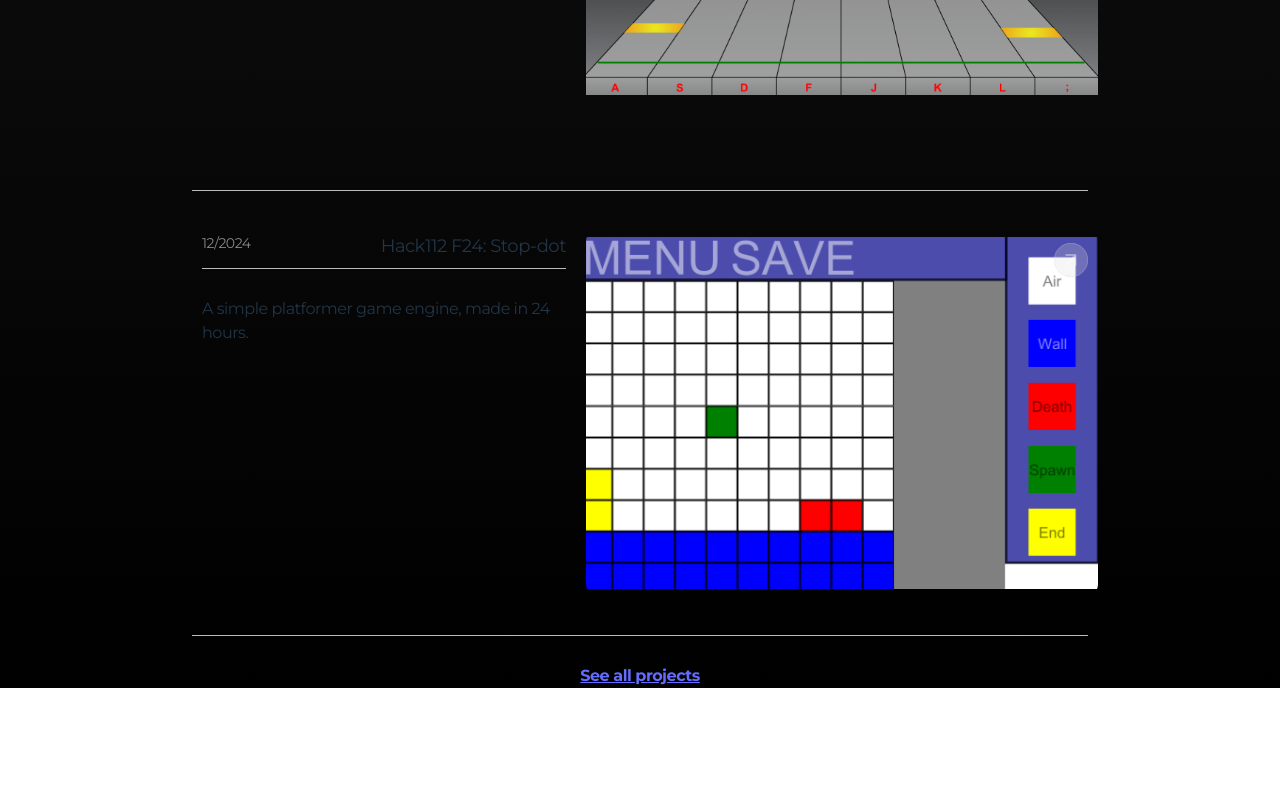
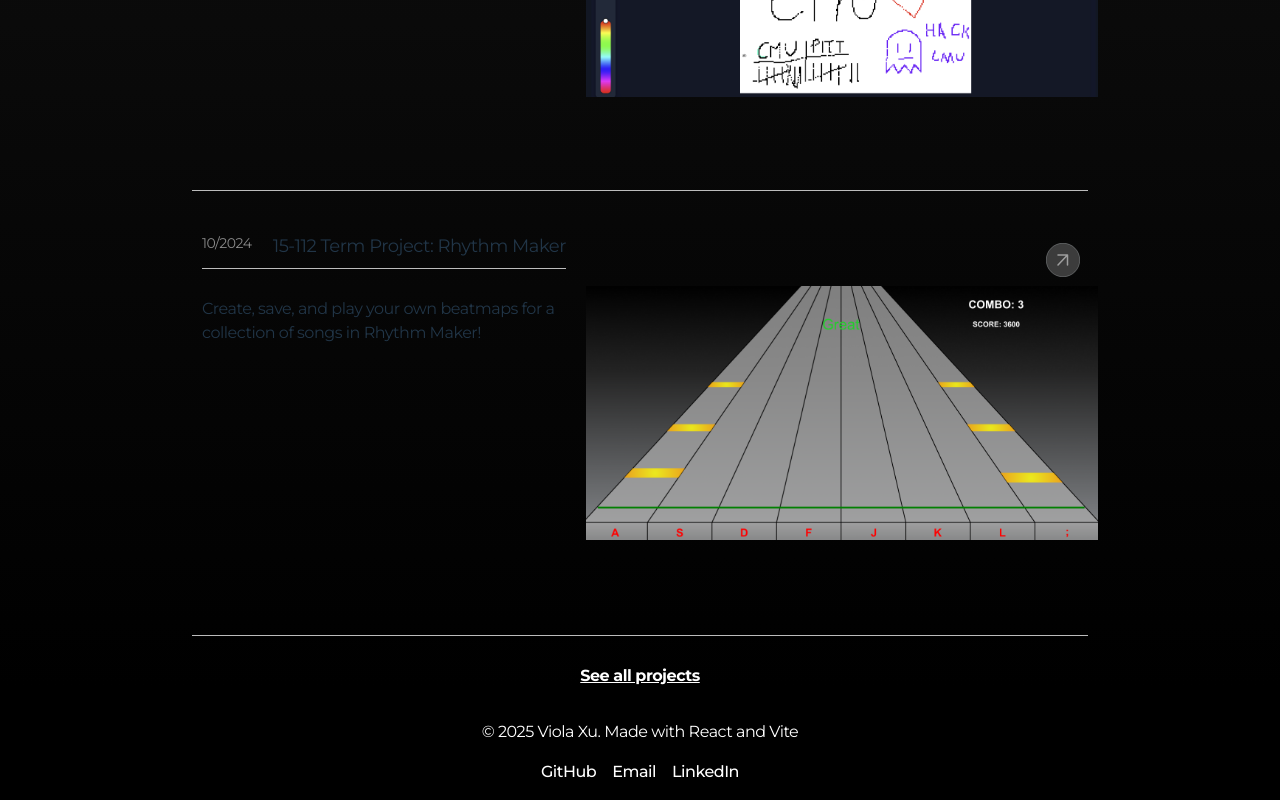
Before and after one commit to vixu8/vixu8.github.io, a React (Vite) app: page /#/ in a window 1280 px wide. Shown: the part 1174-1974 px from the top of the page. Before the commit the page ends 1862 px from the top, so only its background shows below. Built offline with nearby package versions, Linux system fonts and the light colour scheme.

Commit message:
Footer, HackCMU

```diff
--- a/src/App.jsx
+++ b/src/App.jsx
@@ -4,6 +4,7 @@ import Projects from "./Projects";
 // import Play from './Play';
 import About from "./About";
 import Home from "./Home";
+import Footer from "./Footer";
 
 function App() {
   return (
@@ -15,6 +16,7 @@ function App() {
         <Route path="/about" element={<About />} />
         <Route path="/" element={<Home />} />
       </Routes>
+      <Footer />
     </HashRouter>
   );
 }
--- /dev/null
+++ b/src/Footer.jsx
@@ -0,0 +1,24 @@
+import React from "react";
+import { github, email, linkedin } from "./constants/links.jsx";
+import "./Footer.scss";
+
+const Footer = () => (
+  <footer>
+    <div>
+      <p>
+        &copy; {new Date().getFullYear()} Viola Xu. Made with React and Vite
+      </p>
+      <div className="links">
+        <a href={github} target="_blank" rel="noopener noreferrer">
+          GitHub
+        </a>
+        <a href={`mailto:${email}`}>Email</a>
+        <a href={linkedin} target="_blank" rel="noopener noreferrer">
+          LinkedIn
+        </a>
+      </div>
+    </div>
+  </footer>
+);
+
+export default Footer;
--- /dev/null
+++ b/src/Footer.scss
@@ -0,0 +1,19 @@
+footer {
+  background: #000000ff;
+  color: #fff;
+  text-align: center;
+  padding: 1rem 0;
+  position: relative;
+  bottom: 0;
+  width: 100%;
+}
+
+.links {
+  margin-top: 0.5rem;
+}
+
+a {
+  color: #fff;
+  margin: 0 0.5rem;
+  text-decoration: none;
+}
--- a/src/Home.jsx
+++ b/src/Home.jsx
@@ -65,12 +65,16 @@ class Home extends React.Component {
 
   timeline = (<></>);
 
+  projectsIDsToRender = [0, 2];
+
   recentProjects = (
     <div className="section recent-projects-section">
       <h1 className="section-title">RECENT PROJECTS</h1>
       <hr />
-      {projects.map((project) => {
-        return this.renderRecentProject(project);
+      {projects.toReversed().map((project) => {
+        return this.projectsIDsToRender.includes(project.id)
+          ? this.renderRecentProject(project)
+          : undefined;
       })}
 
       <div className="recent-projects-footer">
@@ -88,7 +92,6 @@ class Home extends React.Component {
         {this.about}
         {this.timeline}
         {this.recentProjects}
-        {/* <Footer /> */}
       </div>
     );
   }
--- a/src/Projects.jsx
+++ b/src/Projects.jsx
@@ -46,7 +46,7 @@ class Projects extends React.Component {
 
         <hr />
         <ul style={{ listStyle: "none", padding: 0 }}>
-          {projects.map((project) => this.renderProject(project))}
+          {projects.toReversed().map((project) => this.renderProject(project))}
         </ul>
       </div>
     );
--- a/src/constants/projects.jsx
+++ b/src/constants/projects.jsx
@@ -1,5 +1,6 @@
 import rhythmMaker from "../assets/rhythmMakerDemo.png";
 import stopdot from "../assets/stopdotDemo.png";
+import cmufence from "../assets/cmuFenceDemo.png";
 
 // export interface Project {
 //   id: number;
@@ -54,6 +55,18 @@ export const projects = [
     url: "https://github.com/vixu8/hack112",
     tags: ["Python", "cmu-graphics", "Game Dev"],
   },
+  {
+    id: 2,
+    title: "HackCMU F25: CMUFence",
+    startDate: "9/2025",
+    endDate: "9/2025",
+    shortDescription:
+      "Collaborative drawing canvas inspired by the tradition of the Fence.",
+    fullDescription: ``,
+    image: cmufence,
+    url: "https://github.com/cjin3/DrawCMU",
+    tags: ["React", "Firebase", "Web Dev"],
+  },
 ];
 
 export default projects;
```
Also changed, not shown: src/assets/cmuFenceDemo.png (added).
